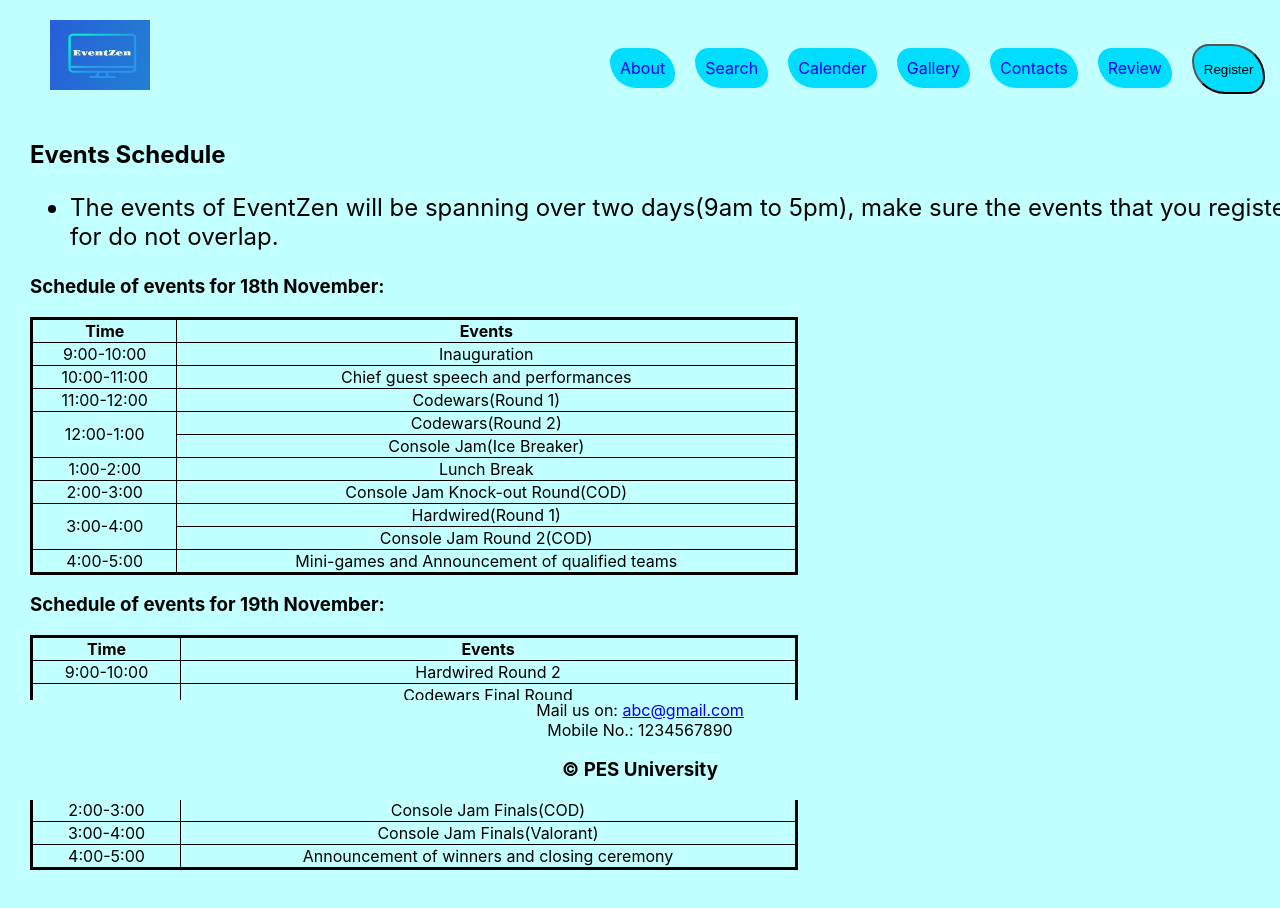
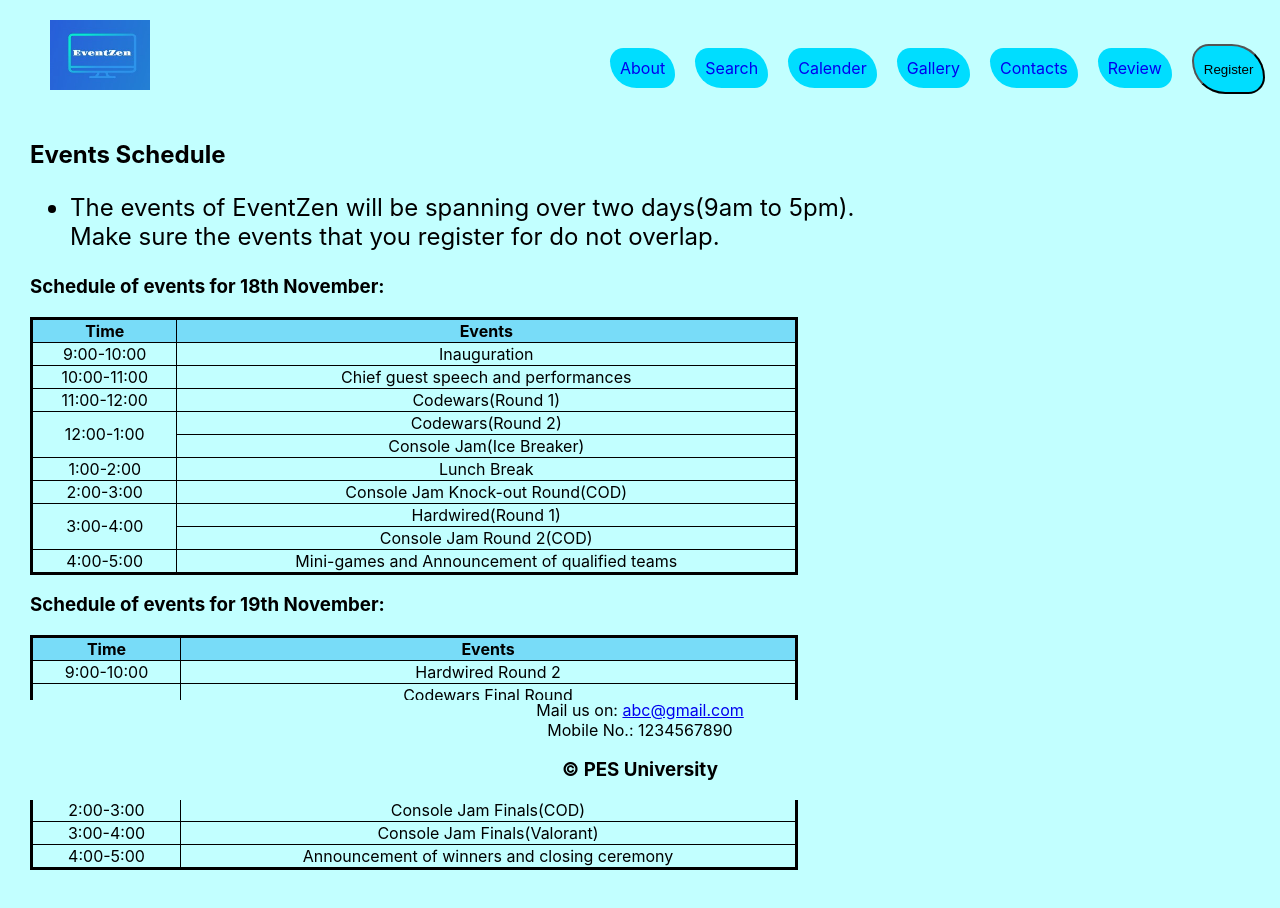
Before and after one commit to QubitMatrix/EventZen, a React (Create React App) app in the folder client/: page /calender in a window 1280 px wide. Shown: the top 908 px of the page. Built offline with nearby package versions, Linux system fonts and the light colour scheme; the HTML template or start-up script is replaced by a standard one.

Commit message:
minor fixes in pages routing

```diff
--- a/client/src/pages/calender.js
+++ b/client/src/pages/calender.js
@@ -5,13 +5,13 @@ class Mid extends React.Component{
         return(<div id="cal-mid"><h2>Events Schedule</h2>
         <ul>
             <li>
-            The events of EventZen will be spanning over two days(9am to 5pm), make sure the events that you register for do not overlap.
+            The events of EventZen will be spanning over two days(9am to 5pm).<br></br> Make sure the events that you register for do not overlap.
 
             </li>
         </ul>
         <h3>Schedule of events for 18th November:</h3>
         <table width="60%">
-        <tr>
+        <tr class="heading">
             <th>Time</th>
             <th>Events</th>
         </tr>
@@ -56,7 +56,7 @@ class Mid extends React.Component{
     </table>
     <h3>Schedule of events for 19th November:</h3>
     <table width="60%">
-        <tr>
+        <tr class="heading">
             <th>Time</th>
             <th>Events</th>
         </tr>
--- a/client/src/pages/codewars.js
+++ b/client/src/pages/codewars.js
@@ -1,6 +1,6 @@
 import React from 'react'
 import { Link } from 'react-router-dom'
-var det=['About CodeWars','This event allows the participants to showcase their coding skills ranging from simple logic and problem solving to advanced algorithms',"cod-reg",'http://localhost:3001/formm','Prize Details:',"First prize: Rs.3000/-","Second Prize: Rs.2000/-","Third Prize: Rs.1000/-","Participation certificates and exciting goodies for all participants.","Eligibility","Any B.Tech pursuing student can participate in the event(Any year or branch).","The participant should have a knack for problem solving and should know atleast one of the given programming languages in the requirements given below.","Requirements","Accepted Languages:C,C++,Python,Ruby,Java","The evaluation will be based on the efficiency of the solution and time taken to solve it.","All questions have multiple testcases and the program should run with the given time and memory restrictions"]
+var det=['About CodeWars','This event allows the participants to showcase their coding skills ranging from simple logic and problem solving to advanced algorithms',"cod-reg",'http://localhost:3001/register','Prize Details:',"First prize: Rs.3000/-","Second Prize: Rs.2000/-","Third Prize: Rs.1000/-","Participation certificates and exciting goodies for all participants.","Eligibility","Any B.Tech pursuing student can participate in the event(Any year or branch).","The participant should have a knack for problem solving and should know atleast one of the given programming languages in the requirements given below.","Requirements","Accepted Languages:C,C++,Python,Ruby,Java","The evaluation will be based on the efficiency of the solution and time taken to solve it.","All questions have multiple testcases and the program should run with the given time and memory restrictions"]
 
         class Mid extends React.Component{
             redirect=(i)=>{
--- a/client/src/pages/consolejam.js
+++ b/client/src/pages/consolejam.js
@@ -4,7 +4,7 @@ import { Link } from 'react-router-dom'
 
 var arr=['about.html','search.html','calender.html','gallery.html','contacts.html','review.html']
         var nam=["About","Search","Calender","Gallery","Contacts","Review"]
-        var det=['About Console Jam','Hey ethletes out there!',"This even is exclusively for y'all. Show off your gaming skills in this event.","vlsi-reg",'http://localhost:3001/formm','Prize Details:',"First prize: Rs.3000/-","Second Prize: Rs.2000/-","Third Prize: Rs.1000/-","Participation certificates and exciting goodies for all participants.","Eligibility","Any B.Tech pursuing student can participate in the event(Any year or branch).","Requirements","There is no requirements for this event."," Just come and have fun!!!"]
+        var det=['About Console Jam','Hey ethletes out there!',"This even is exclusively for y'all. Show off your gaming skills in this event.","vlsi-reg",'http://localhost:3001/register','Prize Details:',"First prize: Rs.3000/-","Second Prize: Rs.2000/-","Third Prize: Rs.1000/-","Participation certificates and exciting goodies for all participants.","Eligibility","Any B.Tech pursuing student can participate in the event(Any year or branch).","Requirements","There is no requirements for this event."," Just come and have fun!!!"]
         class Button extends React.Component{
             redirect=(i)=>{
                 document.location=this.props.links[i]
--- a/client/src/pages/hardwired.js
+++ b/client/src/pages/hardwired.js
@@ -4,7 +4,7 @@ import { Link } from 'react-router-dom'
 
 var arr=['about.html','search.html','calender.html','gallery.html','contacts.html','review.html']
         var nam=["About","Search","Calender","Gallery","Contacts","Review"]
-        var det=['About Hardwired','Do you see bread boards and multicolor wires and get excited to build new stuff? Then this is an event for you!!!',"vlsi-reg",'http://localhost:3001/formm','Prize Details:',"First prize: Rs.3000/-","Second Prize: Rs.2000/-","Third Prize: Rs.1000/-","Participation certificates and exciting goodies for all participants.","Eligibility","Any B.Tech pursuing student can participate in the event(Any year or branch).","The participant should have a knack for circuit designing and should know atleast basic electronics","Requirements","Basic electronics knowledge","Team size of 3-5"]
+        var det=['About Hardwired','Do you see bread boards and multicolor wires and get excited to build new stuff? Then this is an event for you!!!',"vlsi-reg",'http://localhost:3001/register','Prize Details:',"First prize: Rs.3000/-","Second Prize: Rs.2000/-","Third Prize: Rs.1000/-","Participation certificates and exciting goodies for all participants.","Eligibility","Any B.Tech pursuing student can participate in the event(Any year or branch).","The participant should have a knack for circuit designing and should know atleast basic electronics","Requirements","Basic electronics knowledge","Team size of 3-5"]
         class Button extends React.Component{
             redirect=(i)=>{
                 document.location=this.props.links[i]
--- a/client/src/pages/register.js
+++ b/client/src/pages/register.js
@@ -42,10 +42,11 @@ var url_db="mongodb://localhost:27017"
                 setInputs(values=>({...values,[name]:value}))
             }
             const handleSubmit=(e)=>{
+                document.write(inputs)
+                alert("Form submitted")
                 e.preventDefault();
-                document.write(inputs)
                 console.log(inputs,typeof(inputs),inputs.fname,typeof(inputs.fname));
-                return fetch('localhost:3000/register',{
+                return fetch('localhost:3001/formm',{
                     method:'GET',
                     body:JSON.stringify(inputs),
                     headers:{
```
